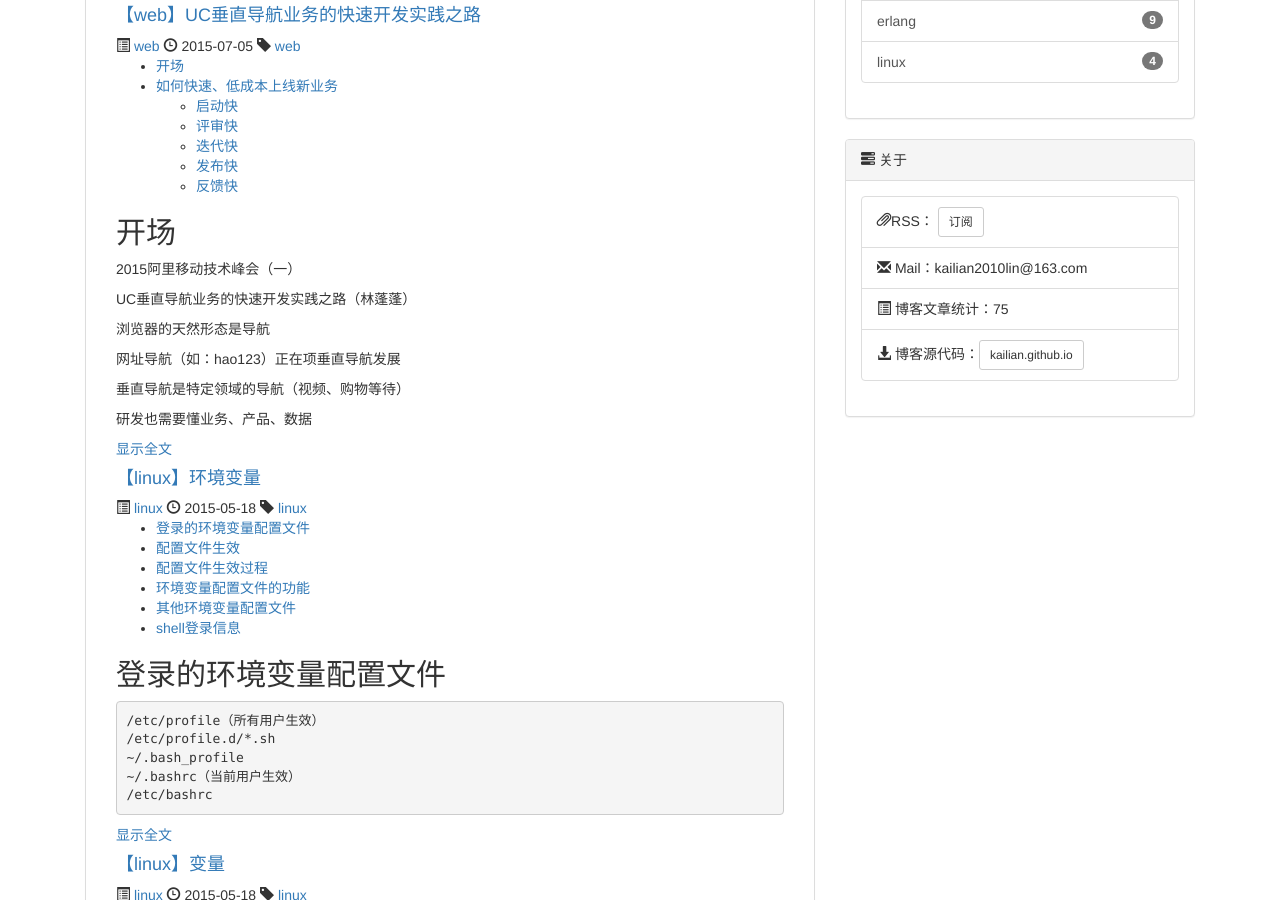
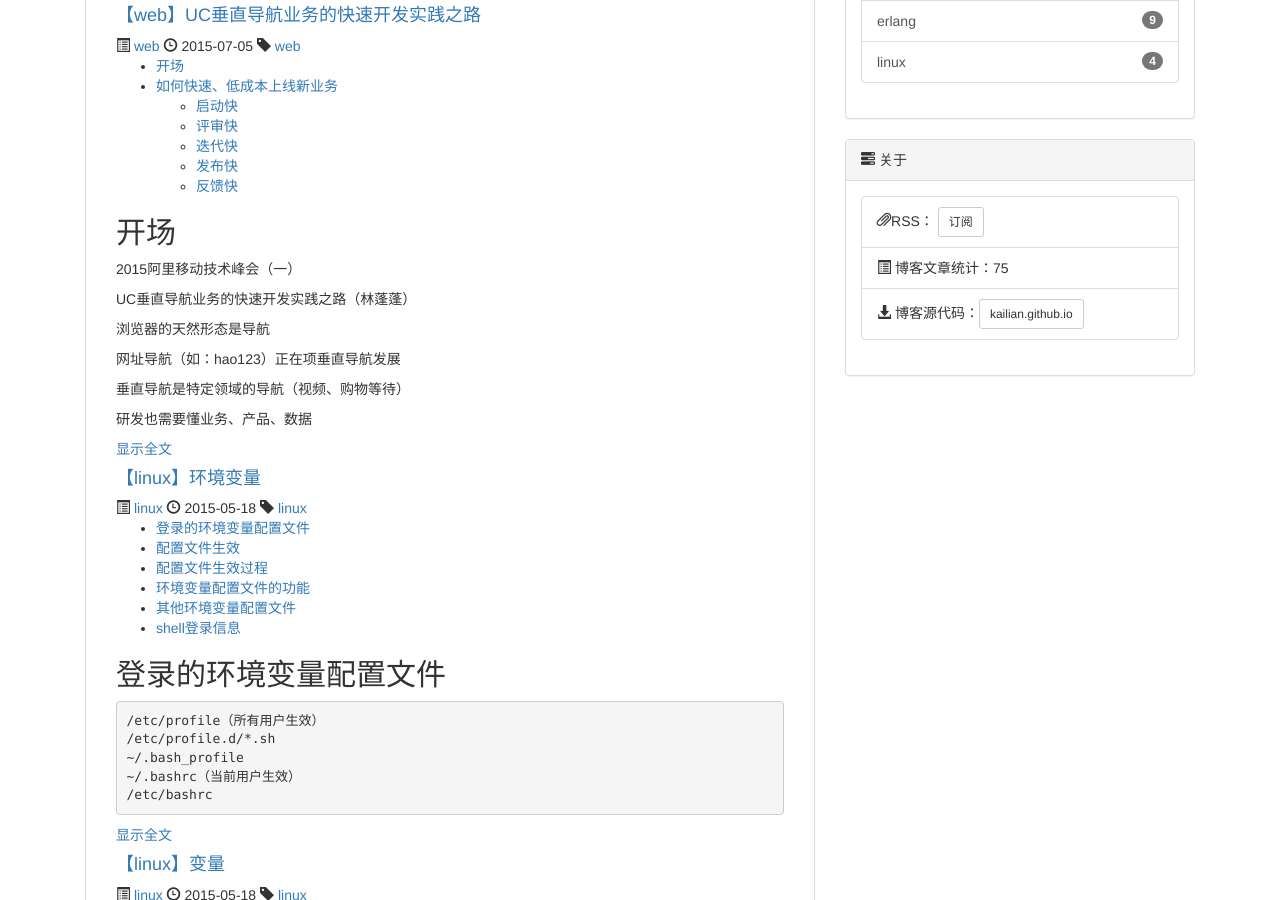
Before and after one commit to kailian/kailian.github.io, a Jekyll site: the page built from index.html, in a window 1280 px wide and 900 px high, scrolled down 1481 px. Built offline with Jekyll 4.4.1, drawn with Linux system fonts in a browser that asks for light colours; nearby versions of some CDN libraries; library files that are not in the unit come from our copies; the list of posts is cut into pages by our own code.

Commit message:
【开发】修改index

```diff
--- a/index.html
+++ b/index.html
@@ -132,10 +132,6 @@ tagline: ''
                   <a type="button" class="btn btn-default btn-sm" href="/rss.xml" target="_blank">订阅</a>
                 </li>
                 <li class="list-group-item">
-                  <span class="glyphicon glyphicon-envelope icon-margin"></span>
-                  Mail：kailian2010lin@163.com
-                </li>
-                <li class="list-group-item">
                   <span class="glyphicon glyphicon-list-alt icon-margin"></span>
                   博客文章统计：{{ paginator.total_posts }}
                 </li>
```
